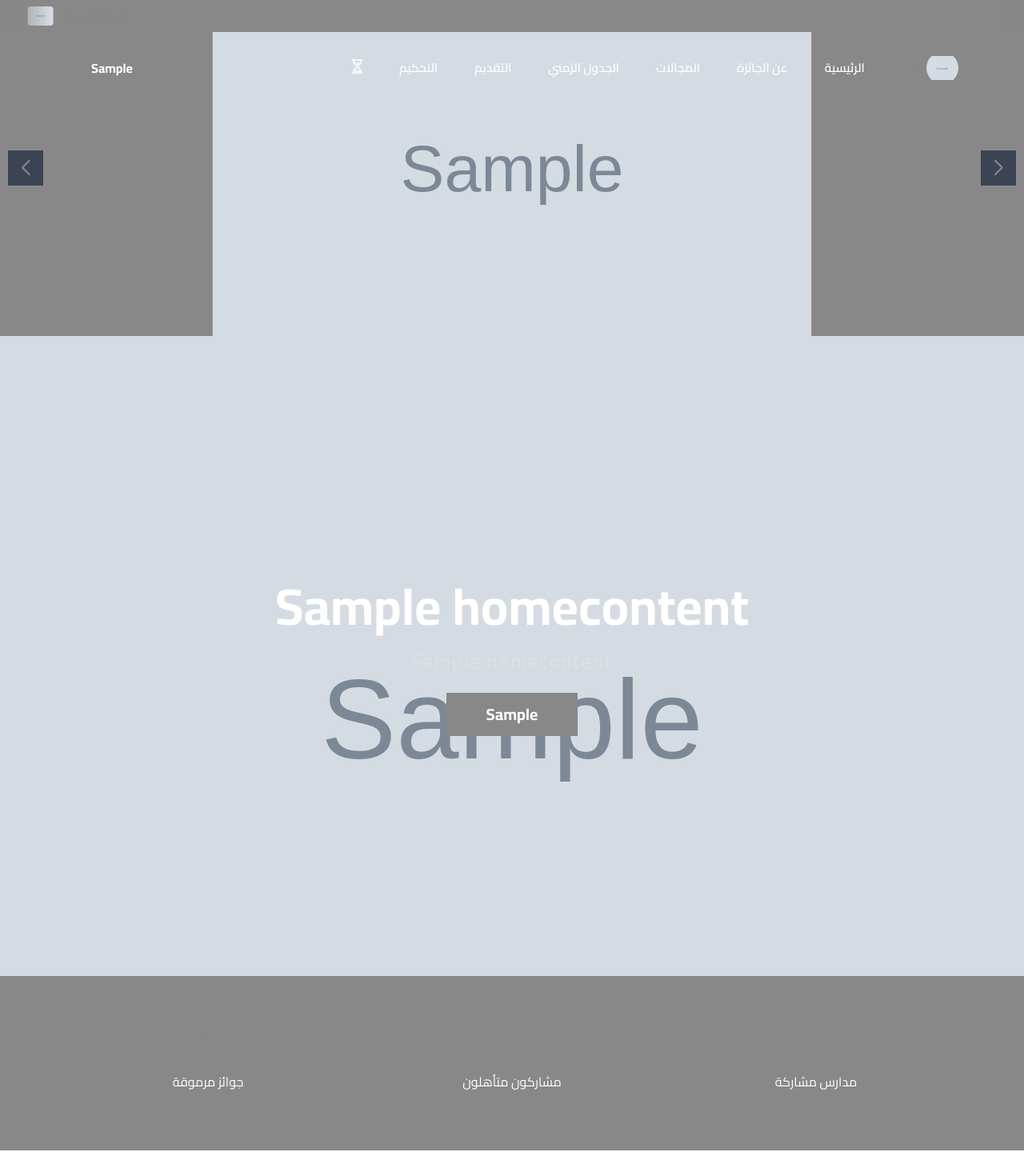
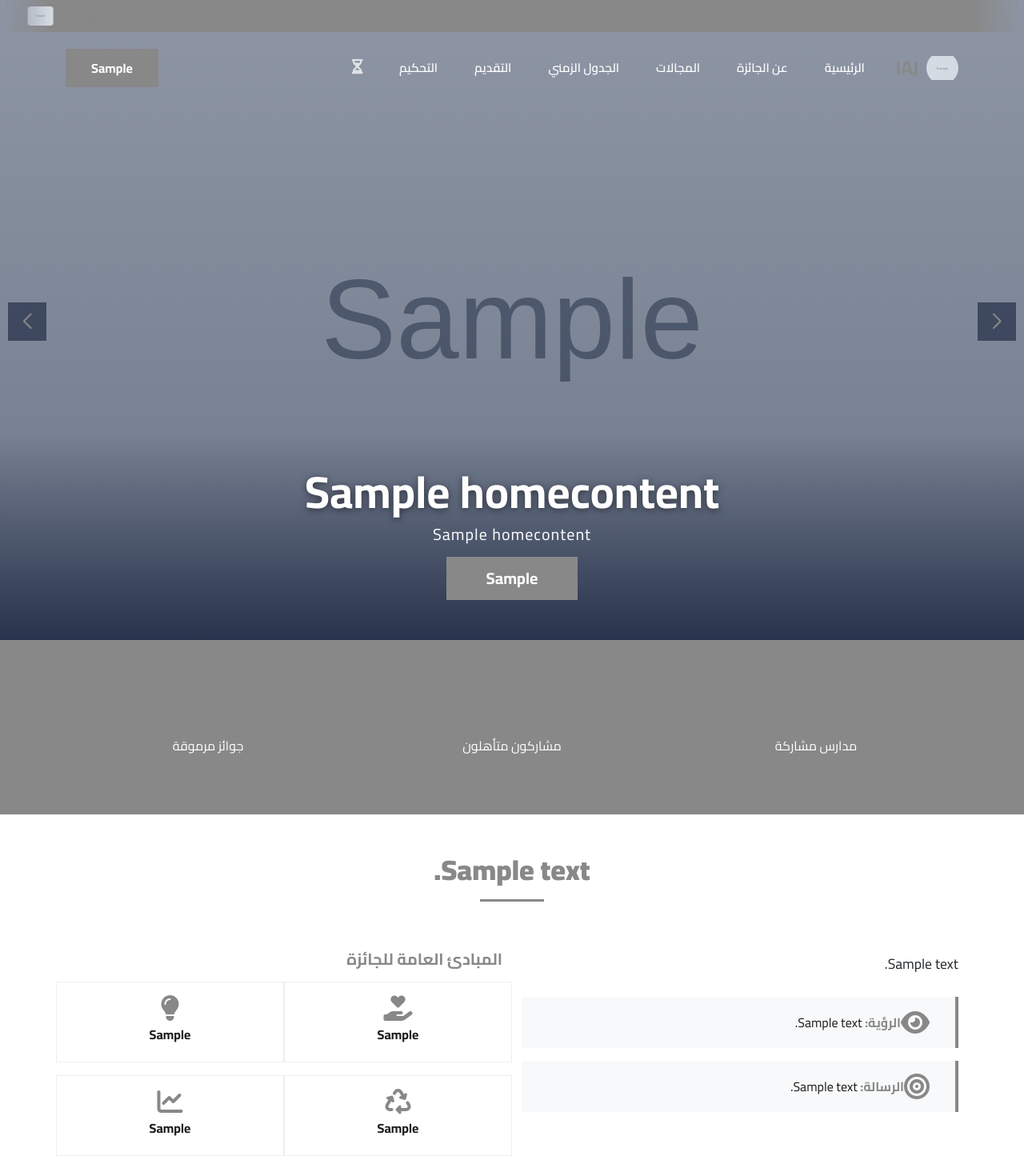
Before and after one commit to BdRjo/IAJ, a Django app: page / in a window 1280 px wide. Shown: the top 1460 px of the page at 80% size. Run offline with Django 5.2, Linux system fonts and the light colour scheme; tables that the repository leaves empty hold one stand-in row (values such as "Sample post"); grey boxes marked "Sample" are stand-in pictures.

Commit message:
Add slideshow cards, flip cards, bg_color system

```diff
--- a/award/templates/award/base.html
+++ b/award/templates/award/base.html
@@ -124,153 +124,163 @@
         .tier-bronze { background-color: #f0d9c0; color: #8b4513; }
         @keyframes sponsors-marquee { 0% { transform: translateX(0%); } 100% { transform: translateX(-50%); } }
 
-        /* ===== Slideshow البطاقات الشفافة ===== */
-        .slideshow-section {
+        /* ===== Hero Slideshow بالبطاقات الشفافة ===== */
+        .hero-slideshow {
             position: relative;
             width: 100%;
-            min-height: 420px;
+            height: 100vh;
+            min-height: 600px;
+            max-height: 900px;
             overflow: hidden;
-            background-color: var(--primary);
+            color: white;
         }
-        .slideshow-section .swiper {
+        .hero-slideshow .swiper {
             width: 100%;
-            height: 420px;
+            height: 100%;
         }
-        .slideshow-section .swiper-slide {
-            display: flex;
-            align-items: center;
-            justify-content: center;
-            padding: 20px;
-            box-sizing: border-box;
+        .hero-slideshow .swiper-slide {
+            position: relative;
+            overflow: hidden;
         }
-        .slideshow-card {
+        /* صورة/فيديو خلفية كل سلايد */
+        .hero-slide-bg {
+            position: absolute;
+            top: 0; left: 0;
+            width: 100%; height: 100%;
+            z-index: 0;
+        }
+        .hero-slide-bg img,
+        .hero-slide-bg video {
+            width: 100%; height: 100%;
+            object-fit: cover;
+            display: block;
+        }
+        .hero-slide-bg iframe {
+            width: 100%; height: 100%;
+            border: none;
+            position: absolute;
+            top: 0; left: 0;
+        }
+        /* overlay غامق فوق الخلفية */
+        .hero-slide-overlay {
+            position: absolute;
+            top: 0; left: 0;
+            width: 100%; height: 100%;
+            z-index: 1;
+        }
+
+        /* البطاقة الشفافة داخل الـ hero */
+        .hero-transparent-card {
             position: relative;
-            max-width: 750px;
-            width: 100%;
-            overflow: hidden;
-            backdrop-filter: blur(12px);
-            -webkit-backdrop-filter: blur(12px);
+            z-index: 2;
+            max-width: 800px;
+            margin: 0 auto;
+            padding: 35px 45px;
+            backdrop-filter: blur(16px);
+            -webkit-backdrop-filter: blur(16px);
+            border: 1px solid rgba(255,255,255,0.15);
+            transition: transform 0.4s ease, box-shadow 0.4s ease;
+        }
+        .hero-transparent-card:hover {
+            transform: translateY(-5px);
+            box-shadow: 0 25px 60px rgba(0, 0, 0, 0.5);
+        }
+        .hero-transparent-card h3 {
+            margin-bottom: 15px;
+            line-height: 1.6;
+        }
+        .hero-transparent-card p {
+            margin: 0;
+            line-height: 1.9;
+            opacity: 0.93;
+        }
+        /* بطاقة فيها صورة + نص (تخطيط جانبي) */
+        .hero-card-split {
             display: flex;
             flex-direction: row-reverse;
             align-items: stretch;
-            transition: transform 0.4s ease, box-shadow 0.4s ease;
+            max-width: 900px;
+            overflow: hidden;
         }
-        .slideshow-card:hover {
-            transform: translateY(-4px);
-            box-shadow: 0 20px 60px rgba(0, 0, 0, 0.4);
+        .hero-card-split .hero-card-img {
+            flex: 0 0 42%;
+            min-height: 250px;
+            overflow: hidden;
         }
-        .slideshow-card-media {
-            flex: 0 0 45%;
-            min-height: 280px;
-            overflow: hidden;
-            position: relative;
+        .hero-card-split .hero-card-img img {
+            width: 100%; height: 100%;
+            object-fit: cover; display: block;
         }
-        .slideshow-card-media img {
-            width: 100%;
-            height: 100%;
-            object-fit: cover;
-            display: block;
-        }
-        .slideshow-card-media video {
-            width: 100%;
-            height: 100%;
-            object-fit: cover;
-            display: block;
-        }
-        .slideshow-card-media iframe {
-            width: 100%;
-            height: 100%;
-            border: none;
-            position: absolute;
-            top: 0;
-            left: 0;
-        }
-        .slideshow-card-content {
+        .hero-card-split .hero-card-text {
             flex: 1;
-            padding: 30px 35px;
+            padding: 35px 40px;
             display: flex;
             flex-direction: column;
             justify-content: center;
-            overflow-y: auto;
-        }
-        .slideshow-card-content h3 {
-            margin-bottom: 12px;
-            line-height: 1.5;
-        }
-        .slideshow-card-content p {
-            margin: 0;
-            line-height: 1.8;
-            opacity: 0.92;
         }
 
-        /* بطاقة نص فقط */
-        .slideshow-card.text-only {
-            max-width: 650px;
-            min-height: 200px;
-        }
-        .slideshow-card.text-only .slideshow-card-content {
-            padding: 40px 50px;
-        }
-
-        /* بطاقة صورة فقط */
-        .slideshow-card.media-only .slideshow-card-media {
-            flex: 0 0 100%;
-            min-height: 350px;
-        }
-
-        /* Swiper pagination & navigation */
-        .slideshow-section .swiper-pagination-bullet {
-            background-color: rgba(255,255,255,0.5);
-            width: 10px;
-            height: 10px;
+        /* نقاط التنقل والأسهم */
+        .hero-slideshow .swiper-pagination-bullet {
+            background-color: rgba(255,255,255,0.45);
+            width: 10px; height: 10px;
             transition: all 0.3s;
         }
-        .slideshow-section .swiper-pagination-bullet-active {
+        .hero-slideshow .swiper-pagination-bullet-active {
             background-color: var(--gold);
-            width: 28px;
-            border-radius: 5px;
+            width: 28px; border-radius: 5px;
         }
-        .slideshow-section .swiper-button-next,
-        .slideshow-section .swiper-button-prev {
+        .hero-slideshow .swiper-button-next,
+        .hero-slideshow .swiper-button-prev {
             color: var(--gold);
-            width: 44px;
-            height: 44px;
-            background-color: rgba(10, 22, 50, 0.6);
+            width: 48px; height: 48px;
+            background-color: rgba(10,22,50,0.55);
             border-radius: 0;
             backdrop-filter: blur(6px);
             transition: all 0.3s;
         }
-        .slideshow-section .swiper-button-next:hover,
-        .slideshow-section .swiper-button-prev:hover {
-            background-color: rgba(10, 22, 50, 0.85);
+        .hero-slideshow .swiper-button-next:hover,
+        .hero-slideshow .swiper-button-prev:hover {
+            background-color: rgba(10,22,50,0.85);
         }
-        .slideshow-section .swiper-button-next::after,
-        .slideshow-section .swiper-button-prev::after {
-            font-size: 1.2rem;
-            font-weight: bold;
+        .hero-slideshow .swiper-button-next::after,
+        .hero-slideshow .swiper-button-prev::after {
+            font-size: 1.2rem; font-weight: bold;
         }
 
-        /* Mobile responsive */
+        /* عنوان الجائزة + زر التقديم (يظهر فوق السلايدات) */
+        .hero-title-overlay {
+            position: absolute;
+            bottom: 0; left: 0;
+            width: 100%;
+            z-index: 10;
+            text-align: center;
+            padding: 40px 20px 50px;
+            background: linear-gradient(transparent, rgba(10,22,50,0.7));
+        }
+        .hero-title-overlay h1 {
+            text-shadow: 0 2px 8px rgba(0,0,0,0.5);
+        }
+        .hero-title-overlay h4 {
+            color: rgba(255,255,255,0.85);
+            text-shadow: 0 1px 4px rgba(0,0,0,0.4);
+        }
+
         @media (max-width: 767px) {
-            .slideshow-section .swiper { height: auto; min-height: 350px; }
-            .slideshow-section .swiper-slide { padding: 15px; }
-            .slideshow-card {
+            .hero-card-split {
                 flex-direction: column;
                 max-width: 100%;
             }
-            .slideshow-card-media {
+            .hero-card-split .hero-card-img {
                 flex: 0 0 auto;
-                min-height: 200px;
+                min-height: 180px;
                 width: 100%;
             }
-            .slideshow-card-content {
+            .hero-card-split .hero-card-text {
                 padding: 20px 25px;
             }
-            .slideshow-card.text-only .slideshow-card-content {
+            .hero-transparent-card {
                 padding: 25px 30px;
-            }
-            .slideshow-card.media-only .slideshow-card-media {
-                min-height: 250px;
+                margin: 0 15px;
             }
         }
 
--- a/award/templates/award/home.html
+++ b/award/templates/award/home.html
@@ -2,36 +2,94 @@
 
 {% block content %}
 
-<!-- ========== Slideshow البطاقات الشفافة ========== -->
+<!-- ========== Hero = Slideshow بالبطاقات الشفافة ========== -->
 {% if slideshow_cards %}
-<section class="slideshow-section" id="slideshow">
-    <div class="swiper slideshowSwiper">
+<section id="home" class="hero-slideshow">
+    <div class="swiper heroSlideshow">
         <div class="swiper-wrapper">
             {% for card in slideshow_cards %}
             <div class="swiper-slide">
-                <div class="slideshow-card {% if card.card_type == 'text' or card.card_type == 'image_text' or card.card_type == 'video_text' %}{% if card.card_type == 'text' %}text-only{% endif %}{% endif %} {% if card.card_type == 'image' %}media-only{% endif %}"
-                     style="background-color: rgba({{ card.bg_rgb }}, {{ card.card_opacity }}); border-radius: {{ card.border_radius }}; border: 1px solid rgba(255,255,255,0.12);">
-                    {% if card.card_type != 'text' %}
-                    <div class="slideshow-card-media" {% if card.card_type == 'image' or card.card_type == 'image_text' %}{% else %}style="background-color: #000;"{% endif %}>
-                        {% if card.card_type == 'image' or card.card_type == 'image_text' %}
+                <!-- صورة/فيديو الخلفية -->
+                <div class="hero-slide-bg">
+                    {% if card.card_type == 'video' or card.card_type == 'video_text' %}
+                        {% if card.video_url %}
+                            <iframe src="{{ card.video_url }}" allowfullscreen title="{{ card.heading }}"></iframe>
+                        {% elif card.video_file %}
+                            <video autoplay muted loop playsinline><source src="{{ card.video_file.url }}" type="video/mp4"></video>
+                        {% else %}
+                            {% if slides %}
+                                {% with slide=slides|first %}
+                                    {% if slide.media_type == 'video' %}
+                                        <video autoplay muted loop playsinline><source src="{{ slide.media_file.url }}" type="video/mp4"></video>
+                                    {% else %}
+                                        <img src="{{ slide.media_file.url }}" alt="Hero">
+                                    {% endif %}
+                                {% endwith %}
+                            {% else %}
+                                <img src="https://images.unsplash.com/photo-1524178232363-1fb2b075b655?q=80&w=2070&auto=format&fit=crop" alt="Default">
+                            {% endif %}
+                        {% endif %}
+                    {% else %}
                         {% if card.image %}
                             <img src="{{ card.image.url }}" alt="{{ card.heading }}">
+                        {% elif slides %}
+                            {% with slide=slides|first %}
+                                {% if slide.media_type == 'video' %}
+                                    <video autoplay muted loop playsinline><source src="{{ slide.media_file.url }}" type="video/mp4"></video>
+                                {% else %}
+                                    <img src="{{ slide.media_file.url }}" alt="Hero">
                                 {% endif %}
-                        {% elif card.card_type == 'video' or card.card_type == 'video_text' %}
+                            {% endwith %}
+                        {% else %}
+                            <img src="https://images.unsplash.com/photo-1524178232363-1fb2b075b655?q=80&w=2070&auto=format&fit=crop" alt="Default">
+                        {% endif %}
+                    {% endif %}
+                </div>
+                <!-- طبقة غامقة فوق الخلفية -->
+                <div class="hero-slide-overlay" style="background: linear-gradient(rgba(10, 22, 50, 0.35), rgba(10, 22, 50, 0.5));"></div>
+
+                <!-- محتوى السلايد: البطاقة الشفافة -->
+                <div style="position: absolute; top: 0; left: 0; width: 100%; height: 100%; z-index: 2; display: flex; align-items: center; justify-content: center; padding: 80px 30px 150px;">
+                    {% if card.card_type == 'text' %}
+                        <!-- نص فقط -->
+                        <div class="hero-transparent-card"
+                             style="background-color: rgba({{ card.bg_rgb }}, {{ card.card_opacity }}); border-radius: {{ card.border_radius }}; text-align: {{ card.text_align }}; font-size: {{ card.font_size }}; color: {{ card.font_color }}; font-weight: {{ card.font_weight }};">
+                            {% if card.heading %}<h3>{{ card.heading }}</h3>{% endif %}
+                            {% if card.body_text %}<p>{{ card.body_text }}</p>{% endif %}
+                        </div>
+                    {% elif card.card_type == 'image' %}
+                        <!-- صورة فقط — لا بطاقة -->
+                        <div></div>
+                    {% elif card.card_type == 'video' %}
+                        <!-- فيديو فقط — لا بطاقة -->
+                        <div></div>
+                    {% elif card.card_type == 'image_text' %}
+                        <!-- صورة + نص (تخطيط جانبي) -->
+                        <div class="hero-card-split hero-transparent-card"
+                             style="background-color: rgba({{ card.bg_rgb }}, {{ card.card_opacity }}); border-radius: {{ card.border_radius }};">
+                            <div class="hero-card-img">
+                                {% if card.image %}<img src="{{ card.image.url }}" alt="{{ card.heading }}">{% endif %}
+                            </div>
+                            <div class="hero-card-text" style="font-size: {{ card.font_size }}; color: {{ card.font_color }}; font-weight: {{ card.font_weight }}; text-align: {{ card.text_align }};">
+                                {% if card.heading %}<h3>{{ card.heading }}</h3>{% endif %}
+                                {% if card.body_text %}<p>{{ card.body_text }}</p>{% endif %}
+                            </div>
+                        </div>
+                    {% elif card.card_type == 'video_text' %}
+                        <!-- فيديو + نص -->
+                        <div class="hero-card-split hero-transparent-card"
+                             style="background-color: rgba({{ card.bg_rgb }}, {{ card.card_opacity }}); border-radius: {{ card.border_radius }};">
+                            <div class="hero-card-img" style="background-color: #000;">
                                 {% if card.video_url %}
                                     <iframe src="{{ card.video_url }}" allowfullscreen loading="lazy" title="{{ card.heading }}"></iframe>
                                 {% elif card.video_file %}
-                                <video autoplay muted loop playsinline>
-                                    <source src="{{ card.video_file.url }}" type="video/mp4">
-                                </video>
-                            {% endif %}
+                                    <video autoplay muted loop playsinline><source src="{{ card.video_file.url }}" type="video/mp4"></video>
                                 {% endif %}
                             </div>
-                    {% endif %}
-                    {% if card.heading or card.body_text %}
-                    <div class="slideshow-card-content" style="font-size: {{ card.font_size }}; color: {{ card.font_color }}; font-weight: {{ card.font_weight }}; text-align: {{ card.text_align }};">
+                            <div class="hero-card-text" style="font-size: {{ card.font_size }}; color: {{ card.font_color }}; font-weight: {{ card.font_weight }}; text-align: {{ card.text_align }};">
                                 {% if card.heading %}<h3>{{ card.heading }}</h3>{% endif %}
                                 {% if card.body_text %}<p>{{ card.body_text }}</p>{% endif %}
+                            </div>
                         </div>
                     {% endif %}
                 </div>
@@ -42,11 +100,17 @@
         <div class="swiper-button-next"></div>
         <div class="swiper-button-prev"></div>
     </div>
+
+    <!-- عنوان الجائزة + زر التقديم (أسفل الـ hero) -->
+    <div class="hero-title-overlay" data-aos="fade-up">
+        <h1 class="display-4 fw-bold mb-2">{{ content.hero_title }}</h1>
+        <h5 class="mb-3" style="letter-spacing: 1px;">{{ content.hero_subtitle }}</h5>
+        <a href="{% url 'submit_project' %}" class="btn btn-gold btn-lg px-5">{{ content.btn_hero }}</a>
+    </div>
 </section>
-{% endif %}
-<!-- ========== نهاية Slideshow ========== -->
 
-<!-- 1. الهيرو — مؤقتاً فارغ -->
+{% else %}
+<!-- Hero عادي بدون بطاقات slideshow -->
 <section id="home" class="d-flex align-items-center justify-content-center text-center" style="position: relative; min-height: 100vh; color: white; {% if section_bgs.home and section_bgs.home.bg_image %}background-image: url('{{ section_bgs.home.bg_image.url }}'); background-size: cover; background-attachment: {% if section_bgs.home.is_parallax %}fixed{% else %}scroll{% endif %};{% elif section_bgs.home and section_bgs.home.bg_color %}background-color: {{ section_bgs.home.bg_color }};{% endif %}">
     {% if section_bgs.home and section_bgs.home.bg_image and section_bgs.home.enable_overlay %}<div style="position:absolute;top:0;left:0;width:100%;height:100%;background-color:{{ section_bgs.home.overlay_color }};opacity:{{ section_bgs.home.overlay_opacity }};z-index:-1;"></div>{% endif %}
     <div class="swiper hero-swiper" style="position: absolute; top: 0; left: 0; width: 100%; height: 100%; z-index: -2;">
@@ -73,6 +137,8 @@
         <a href="{% url 'submit_project' %}" class="btn btn-gold btn-lg px-5 mt-2">{{ content.btn_hero }}</a>
     </div>
 </section>
+{% endif %}
+<!-- ========== نهاية Hero ========== -->
 
 <!-- 2. إحصائيات -->
 {% if section_bgs.stats and section_bgs.stats.bg_image %}
@@ -389,36 +455,34 @@
 </div>
 
 <script>
-    // Hero Swiper
-    try { const heroSwiper = new Swiper('.hero-swiper', { loop: true, autoplay: { delay: 5000, disableOnInteraction: false }, effect: 'fade', fadeEffect: { crossFade: true }, speed: 1500 }); } catch(e) { console.error("Hero Swiper Error:", e); }
-
-    // Slideshow Swiper
+    // Hero Slideshow Swiper (بطاقات شفافة)
     try {
-        const slideshowEl = document.querySelector('.slideshowSwiper');
-        if (slideshowEl) {
-            new Swiper('.slideshowSwiper', {
+        const heroSlideshowEl = document.querySelector('.heroSlideshow');
+        if (heroSlideshowEl) {
+            new Swiper('.heroSlideshow', {
                 loop: true,
                 autoplay: {
-                    delay: 4500,
+                    delay: 5000,
                     disableOnInteraction: false,
                     pauseOnMouseEnter: true,
                 },
-                effect: 'slide',
-                speed: 700,
-                spaceBetween: 20,
-                slidesPerView: 1,
-                centeredSlides: true,
+                effect: 'fade',
+                fadeEffect: { crossFade: true },
+                speed: 1200,
                 pagination: {
-                    el: '.slideshow-section .swiper-pagination',
+                    el: '.hero-slideshow .swiper-pagination',
                     clickable: true,
                 },
                 navigation: {
-                    nextEl: '.slideshow-section .swiper-button-next',
-                    prevEl: '.slideshow-section .swiper-button-prev',
+                    nextEl: '.hero-slideshow .swiper-button-next',
+                    prevEl: '.hero-slideshow .swiper-button-prev',
                 },
             });
         }
-    } catch(e) { console.error("Slideshow Swiper Error:", e); }
+    } catch(e) { console.error("Hero Slideshow Error:", e); }
+
+    // Hero Swiper عادي (بدون بطاقات)
+    try { const heroSwiper = document.querySelector('.hero-swiper'); if (heroSwiper) { new Swiper('.hero-swiper', { loop: true, autoplay: { delay: 5000, disableOnInteraction: false }, effect: 'fade', fadeEffect: { crossFade: true }, speed: 1500 }); } } catch(e) { console.error("Hero Swiper Error:", e); }
 
     // Countdown
     const countdownElement = document.getElementById("countdownNav");
```
Lines whose indentation alone changed are shown as unchanged.
